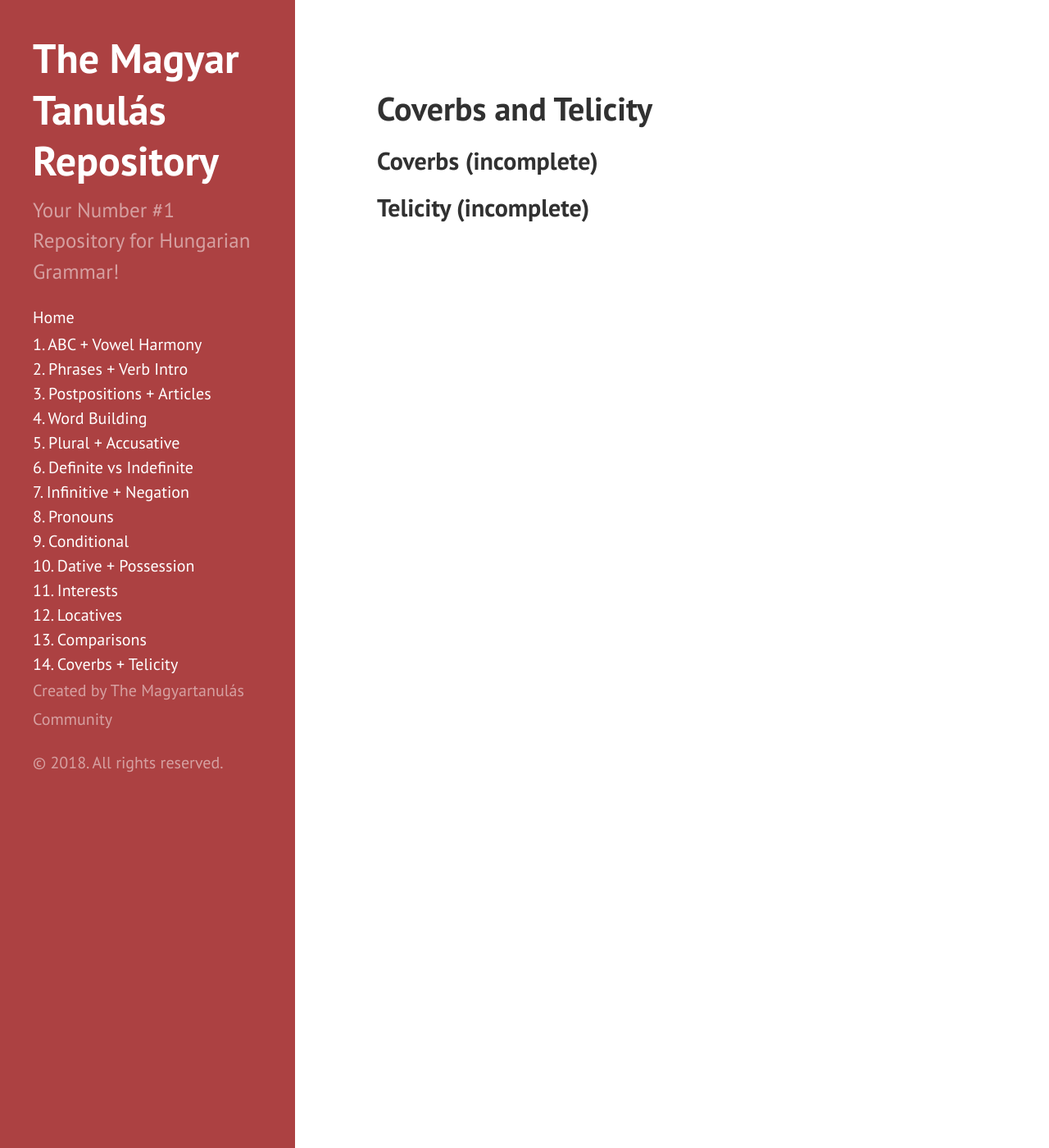
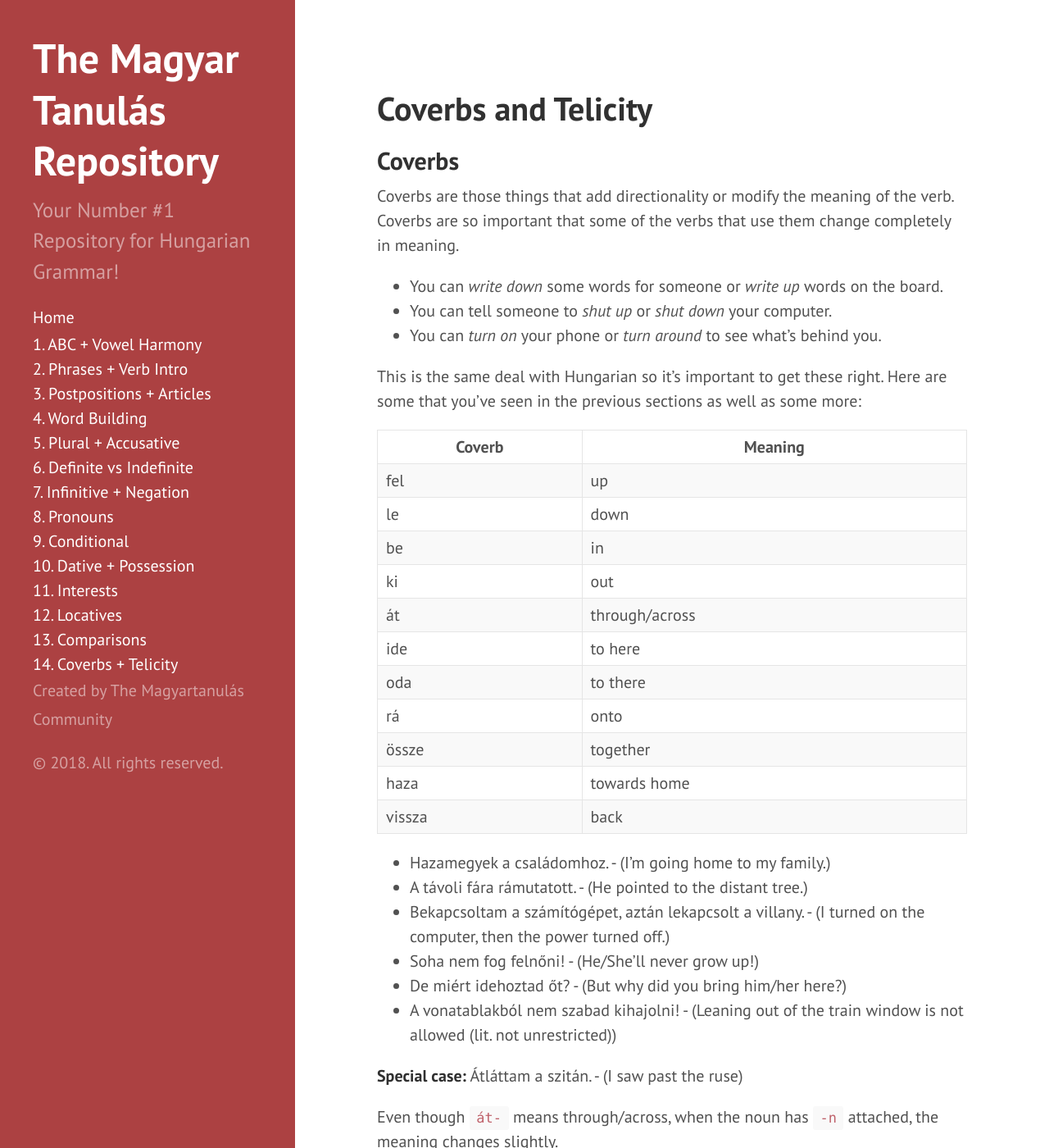
Before and after one commit to Magyartanulas/magyartanulas.github.io, a Jekyll site: the page built from coverbs_telicity.md, in a window 1280 px wide and 1400 px high. Shown: the whole window at 82% size. Built offline with Jekyll 4.4.1, drawn with Linux system fonts in a browser that asks for light colours; Markdown is read by kramdown in place of the engine named in the settings.

Commit message:
Update coverbs_telicity.md

```diff
--- a/coverbs_telicity.md
+++ b/coverbs_telicity.md
@@ -3,8 +3,39 @@ layout: page
 title: Coverbs and Telicity
 ---
 
-## Coverbs (incomplete)
+## Coverbs
 
+Coverbs are those things that add directionality or modify the meaning of the verb. Coverbs are so important that some of the verbs that use them change completely in meaning.
 
+* You can *write down* some words for someone or *write up* words on the board.
+* You can tell someone to *shut up* or *shut down* your computer.
+* You can *turn on* your phone or *turn around* to see what's behind you.
+
+This is the same deal with Hungarian so it's important to get these right. Here are some that you've seen in the previous sections as well as some more:
+
+| Coverb | Meaning        |
+|--------|----------------|
+| fel    | up             |
+| le     | down           |
+| be     | in             |
+| ki     | out            |
+| át     | through/across |
+| ide    | to here        |
+| oda    | to there       |
+| rá     | onto           |
+| össze  | together       |
+| haza   | towards home   |
+| vissza | back           |
+
+* Hazamegyek a családomhoz. - (I'm going home to my family.)
+* A távoli fára rámutatott. - (He pointed to the distant tree.)
+* Bekapcsoltam a számítógépet, aztán lekapcsolt a villany. - (I turned on the computer, then the power turned off.)
+* Soha nem fog felnőni! - (He/She'll never grow up!)
+* De miért idehoztad őt? - (But why did you bring him/her here?)
+* A vonatablakból nem szabad kihajolni! - (Leaning out of the train window is not allowed (lit. not unrestricted))
+
+**Special case:** Átláttam a szitán. - (I saw past the ruse)
+
+Even though `át-` means through/across, when the noun has `-n` attached, the meaning changes slightly.
 
 ## Telicity (incomplete)
```
